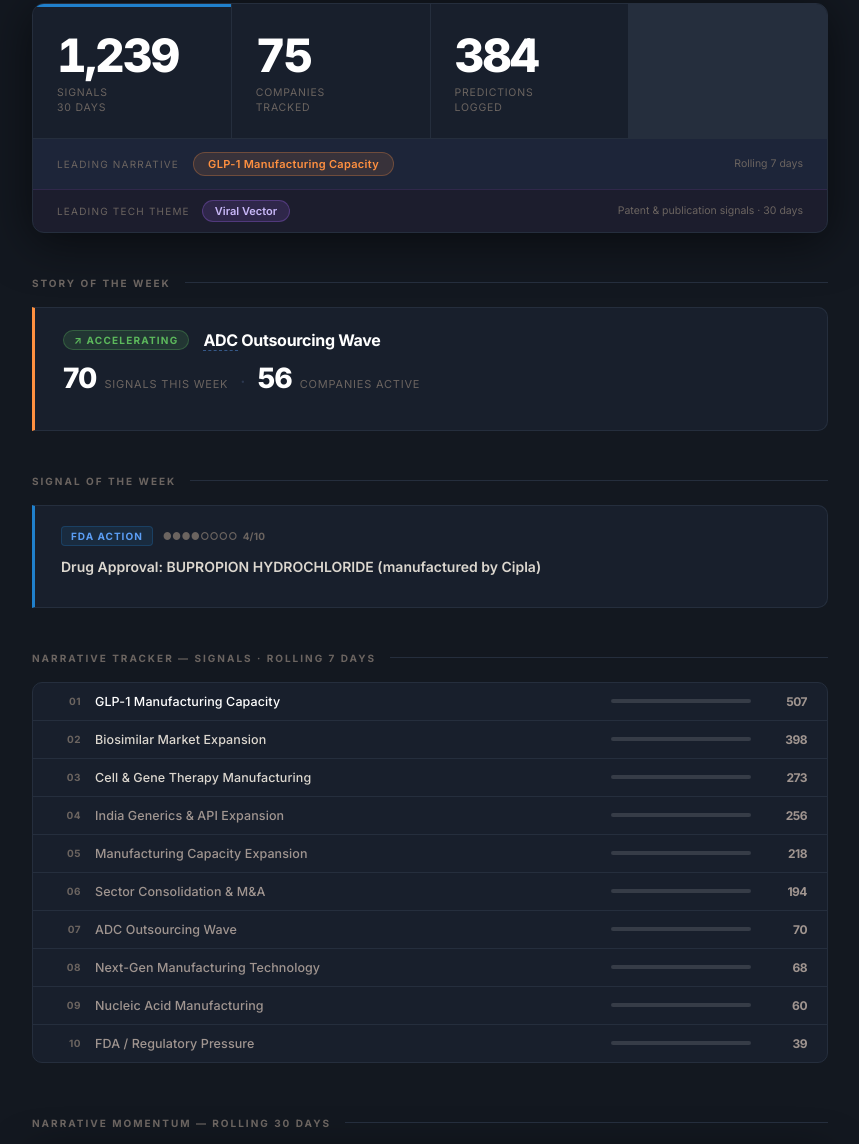
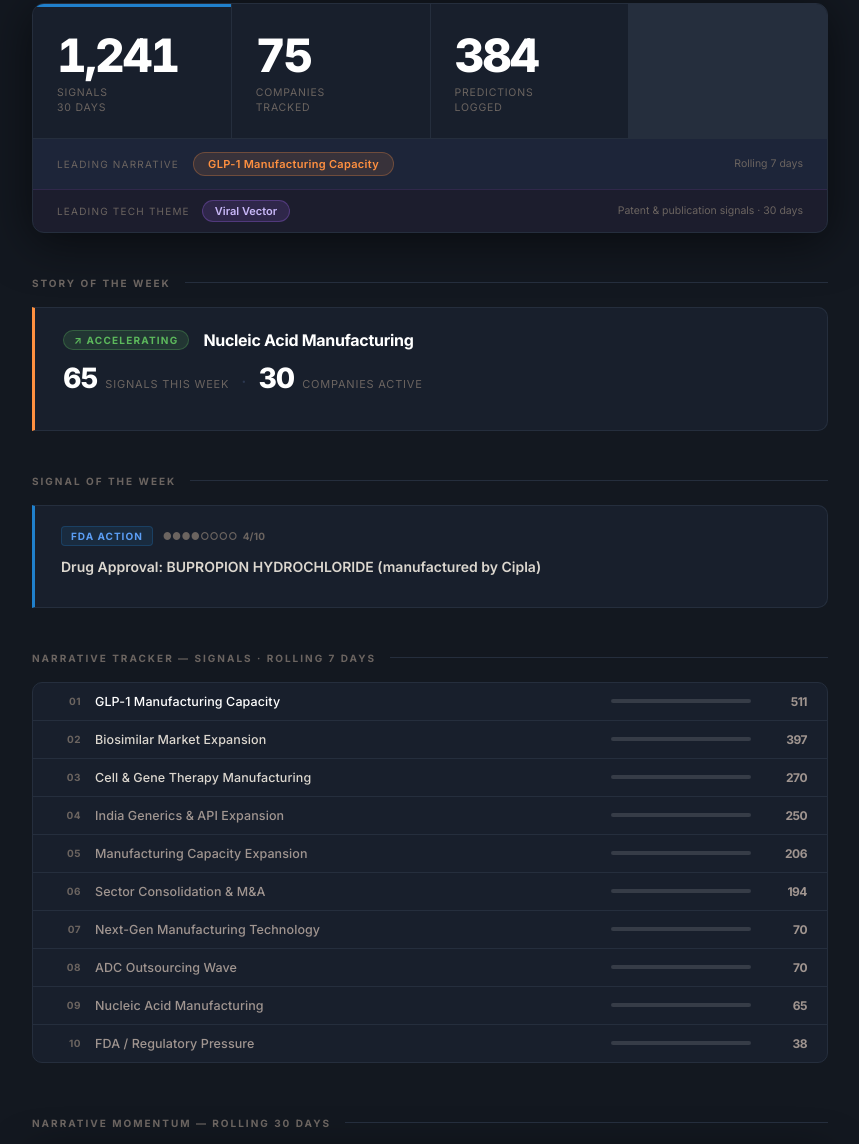
Before and after one commit to Bryans01/Mantis, a plain HTML site: page index.html in a window 1280 px wide. Shown: the part 300-1444 px from the top of the page, without its empty margins (210-1069 px from the left). Drawn offline with Linux system fonts and the light colour scheme.

Commit message:
chore: auto-update 2026-09-12

```diff
--- a/index.html
+++ b/index.html
@@ -863,7 +863,7 @@
   <div class="hd">
     <h1 class="logo">&#9632;<span> M</span>ANTIS</h1>
     <div class="headline">CDMO, Small Molecule<br>&amp; Bioprocess Intelligence</div>
-    <div class="sub">Updated 11 September 2026 &nbsp;&middot;&nbsp; 75 companies monitored</div>
+    <div class="sub">Updated 12 September 2026 &nbsp;&middot;&nbsp; 75 companies monitored</div>
   </div>
 </header>
 
@@ -872,7 +872,7 @@
   <div class="data-block">
     <div class="stats">
       <div class="stat">
-        <div class="num">1,239</div>
+        <div class="num">1,241</div>
         <div class="lbl">Signals<br>30 days</div>
       </div>
       <div class="stat">
@@ -901,12 +901,12 @@
     <div class="story-card">
       <div class="story-top">
         <span class="story-trend up">&#8599; Accelerating</span>
-        <span class="story-name">ADC Outsourcing Wave</span>
+        <span class="story-name">Nucleic Acid Manufacturing</span>
       </div>
       <div class="story-counts">
-        <span class="story-count-num">70</span><span class="story-count-lbl">signals this week</span>
+        <span class="story-count-num">65</span><span class="story-count-lbl">signals this week</span>
         <span class="story-sep">·</span>
-        <span class="story-count-num">56</span><span class="story-count-lbl">companies active</span>
+        <span class="story-count-num">30</span><span class="story-count-lbl">companies active</span>
       </div>
     </div>
   </div>
@@ -931,16 +931,16 @@
       <span class="section-rule"></span>
     </div>
     <div class="narr-board">
-      <div class="narr-row"><span class="narr-rank">01</span><span class="narr-name" style="color:#ffffff">GLP-1 Manufacturing Capacity</span><span class="narr-bar-wrap"><span class="narr-bar" style="width:100%;background:#FF9040"></span></span><span class="narr-score">507</span></div>
-      <div class="narr-row"><span class="narr-rank">02</span><span class="narr-name" style="color:#dcd7cf">Biosimilar Market Expansion</span><span class="narr-bar-wrap"><span class="narr-bar" style="width:78%;background:#E05252"></span></span><span class="narr-score">398</span></div>
-      <div class="narr-row"><span class="narr-rank">03</span><span class="narr-name" style="color:#dcd7cf">Cell &amp; Gene Therapy Manufacturing</span><span class="narr-bar-wrap"><span class="narr-bar" style="width:53%;background:#5CB85C"></span></span><span class="narr-score">273</span></div>
-      <div class="narr-row"><span class="narr-rank">04</span><span class="narr-name" style="color:#a09590">India Generics &amp; API Expansion</span><span class="narr-bar-wrap"><span class="narr-bar" style="width:50%;background:#A8D96C"></span></span><span class="narr-score">256</span></div>
-      <div class="narr-row"><span class="narr-rank">05</span><span class="narr-name" style="color:#a09590">Manufacturing Capacity Expansion</span><span class="narr-bar-wrap"><span class="narr-bar" style="width:42%;background:#B06ED8"></span></span><span class="narr-score">218</span></div>
-      <div class="narr-row"><span class="narr-rank">06</span><span class="narr-name" style="color:#a09590">Sector Consolidation &amp; M&amp;A</span><span class="narr-bar-wrap"><span class="narr-bar" style="width:38%;background:#3DBCB0"></span></span><span class="narr-score">194</span></div>
-      <div class="narr-row"><span class="narr-rank">07</span><span class="narr-name" style="color:#a09590">ADC Outsourcing Wave</span><span class="narr-bar-wrap"><span class="narr-bar" style="width:13%;background:#5B9EF5"></span></span><span class="narr-score">70</span></div>
-      <div class="narr-row"><span class="narr-rank">08</span><span class="narr-name" style="color:#a09590">Next-Gen Manufacturing Technology</span><span class="narr-bar-wrap"><span class="narr-bar" style="width:13%;background:#F2C94C"></span></span><span class="narr-score">68</span></div>
-      <div class="narr-row"><span class="narr-rank">09</span><span class="narr-name" style="color:#a09590">Nucleic Acid Manufacturing</span><span class="narr-bar-wrap"><span class="narr-bar" style="width:11%;background:#42C9E8"></span></span><span class="narr-score">60</span></div>
-      <div class="narr-row"><span class="narr-rank">10</span><span class="narr-name" style="color:#a09590">FDA / Regulatory Pressure</span><span class="narr-bar-wrap"><span class="narr-bar" style="width:7%;background:#E8508A"></span></span><span class="narr-score">39</span></div>
+      <div class="narr-row"><span class="narr-rank">01</span><span class="narr-name" style="color:#ffffff">GLP-1 Manufacturing Capacity</span><span class="narr-bar-wrap"><span class="narr-bar" style="width:100%;background:#FF9040"></span></span><span class="narr-score">511</span></div>
+      <div class="narr-row"><span class="narr-rank">02</span><span class="narr-name" style="color:#dcd7cf">Biosimilar Market Expansion</span><span class="narr-bar-wrap"><span class="narr-bar" style="width:77%;background:#E05252"></span></span><span class="narr-score">397</span></div>
+      <div class="narr-row"><span class="narr-rank">03</span><span class="narr-name" style="color:#dcd7cf">Cell &amp; Gene Therapy Manufacturing</span><span class="narr-bar-wrap"><span class="narr-bar" style="width:52%;background:#5CB85C"></span></span><span class="narr-score">270</span></div>
+      <div class="narr-row"><span class="narr-rank">04</span><span class="narr-name" style="color:#a09590">India Generics &amp; API Expansion</span><span class="narr-bar-wrap"><span class="narr-bar" style="width:48%;background:#A8D96C"></span></span><span class="narr-score">250</span></div>
+      <div class="narr-row"><span class="narr-rank">05</span><span class="narr-name" style="color:#a09590">Manufacturing Capacity Expansion</span><span class="narr-bar-wrap"><span class="narr-bar" style="width:40%;background:#B06ED8"></span></span><span class="narr-score">206</span></div>
+      <div class="narr-row"><span class="narr-rank">06</span><span class="narr-name" style="color:#a09590">Sector Consolidation &amp; M&amp;A</span><span class="narr-bar-wrap"><span class="narr-bar" style="width:37%;background:#3DBCB0"></span></span><span class="narr-score">194</span></div>
+      <div class="narr-row"><span class="narr-rank">07</span><span class="narr-name" style="color:#a09590">Next-Gen Manufacturing Technology</span><span class="narr-bar-wrap"><span class="narr-bar" style="width:13%;background:#F2C94C"></span></span><span class="narr-score">70</span></div>
+      <div class="narr-row"><span class="narr-rank">08</span><span class="narr-name" style="color:#a09590">ADC Outsourcing Wave</span><span class="narr-bar-wrap"><span class="narr-bar" style="width:13%;background:#5B9EF5"></span></span><span class="narr-score">70</span></div>
+      <div class="narr-row"><span class="narr-rank">09</span><span class="narr-name" style="color:#a09590">Nucleic Acid Manufacturing</span><span class="narr-bar-wrap"><span class="narr-bar" style="width:12%;background:#42C9E8"></span></span><span class="narr-score">65</span></div>
+      <div class="narr-row"><span class="narr-rank">10</span><span class="narr-name" style="color:#a09590">FDA / Regulatory Pressure</span><span class="narr-bar-wrap"><span class="narr-bar" style="width:7%;background:#E8508A"></span></span><span class="narr-score">38</span></div>
     </div>
   </div>
 
@@ -990,7 +990,7 @@
 <a class="news-item" href="https://www.pharmaceutical-technology.com/news/eli-lilly-continues-near-monthly-ma-presence-with-2-9bn-merida-deal/" target="_blank" rel="noopener"><span class="news-left"><span class="news-icon">📈</span><span class="news-body"><span class="news-title">Eli Lilly continues near-monthly M&amp;A presence with $2.9bn Merida deal</span><span class="news-meta"><span class="news-co" style="background:rgba(91,158,245,0.1);color:var(--blue2);border-color:rgba(91,158,245,0.2)">Eli Lilly</span></span></span></span><span class="news-score">2</span></a>
 <a class="news-item" href="https://www.pharmaceutical-technology.com/news/fda-approves-astrazeneca-etcamah-combo/" target="_blank" rel="noopener"><span class="news-left"><span class="news-icon">📈</span><span class="news-body"><span class="news-title">FDA approves AstraZeneca’s Etcamah combo for advanced breast cancer</span><span class="news-meta"><span class="news-co" style="background:rgba(91,158,245,0.1);color:var(--blue2);border-color:rgba(91,158,245,0.2)">AstraZeneca</span></span></span></span><span class="news-score">2</span></a>
 <a class="news-item" href="https://www.pharmaceutical-technology.com/news/gilead-research-facility-medicine-development/" target="_blank" rel="noopener"><span class="news-left"><span class="news-icon">📈</span><span class="news-body"><span class="news-title">Gilead launches research facility in US for new medicine development</span><span class="news-meta"><span class="news-co" style="background:rgba(91,158,245,0.1);color:var(--blue2);border-color:rgba(91,158,245,0.2)">Gilead Sciences</span></span></span></span><span class="news-score">4</span></a>
-<a class="news-item" href="https://www.pharmaceutical-technology.com/news/roche-licenses-simceres-b-cell-targeting-tri-specific-for-1-53bn/" target="_blank" rel="noopener"><span class="news-left"><span class="news-icon">📈</span><span class="news-body"><span class="news-title">Roche licenses Simcere’s B-cell-targeting tri-specific for $1.53bn</span><span class="news-meta"><span class="news-co" style="background:rgba(91,158,245,0.1);color:var(--blue2);border-color:rgba(91,158,245,0.2)">Roche</span></span></span></span><span class="news-score">2</span></a>
+<a class="news-item" href="https://www.pharmaceutical-technology.com/news/hiv-charities-lament-nice-snub-for-gileads-twice-yearly-lenacapavir/" target="_blank" rel="noopener"><span class="news-left"><span class="news-icon">📈</span><span class="news-body"><span class="news-title">HIV charities lament NICE snub for Gilead’s twice-yearly lenacapavir</span><span class="news-meta"><span class="news-co" style="background:rgba(91,158,245,0.1);color:var(--blue2);border-color:rgba(91,158,245,0.2)">Gilead Sciences</span></span></span></span><span class="news-score">2</span></a>
     </div>
   </div>
 
@@ -1025,11 +1025,11 @@
       <span class="section-rule"></span>
     </div>
     <div class="src-rows">
-      <div class="src-row"><span class="src-name">News</span><span class="src-bar-wrap"><span class="src-bar" style="width:100%"></span></span><span class="src-count">846</span></div>
+      <div class="src-row"><span class="src-name">News</span><span class="src-bar-wrap"><span class="src-bar" style="width:100%"></span></span><span class="src-count">850</span></div>
 <div class="src-row"><span class="src-name">Clinical Trials</span><span class="src-bar-wrap"><span class="src-bar" style="width:18%"></span></span><span class="src-count">155</span></div>
 <div class="src-row"><span class="src-name">Science</span><span class="src-bar-wrap"><span class="src-bar" style="width:11%"></span></span><span class="src-count">96</span></div>
 <div class="src-row"><span class="src-name">FDA</span><span class="src-bar-wrap"><span class="src-bar" style="width:6%"></span></span><span class="src-count">57</span></div>
-<div class="src-row"><span class="src-name">Hiring</span><span class="src-bar-wrap"><span class="src-bar" style="width:5%"></span></span><span class="src-count">48</span></div>
+<div class="src-row"><span class="src-name">Hiring</span><span class="src-bar-wrap"><span class="src-bar" style="width:5%"></span></span><span class="src-count">46</span></div>
 <div class="src-row"><span class="src-name">Patent Cliff</span><span class="src-bar-wrap"><span class="src-bar" style="width:3%"></span></span><span class="src-count">29</span></div>
 <div class="src-row"><span class="src-name">SEC Filings</span><span class="src-bar-wrap"><span class="src-bar" style="width:2%"></span></span><span class="src-count">8</span></div>
     </div>
--- a/sitemap.xml
+++ b/sitemap.xml
@@ -4,6 +4,6 @@
     <loc>https://mantis-intel.com/</loc>
     <changefreq>daily</changefreq>
     <priority>1.0</priority>
-    <lastmod>2026-09-11</lastmod>
+    <lastmod>2026-09-12</lastmod>
   </url>
 </urlset>
```
Also changed, not shown: images/narrative_momentum.png.
